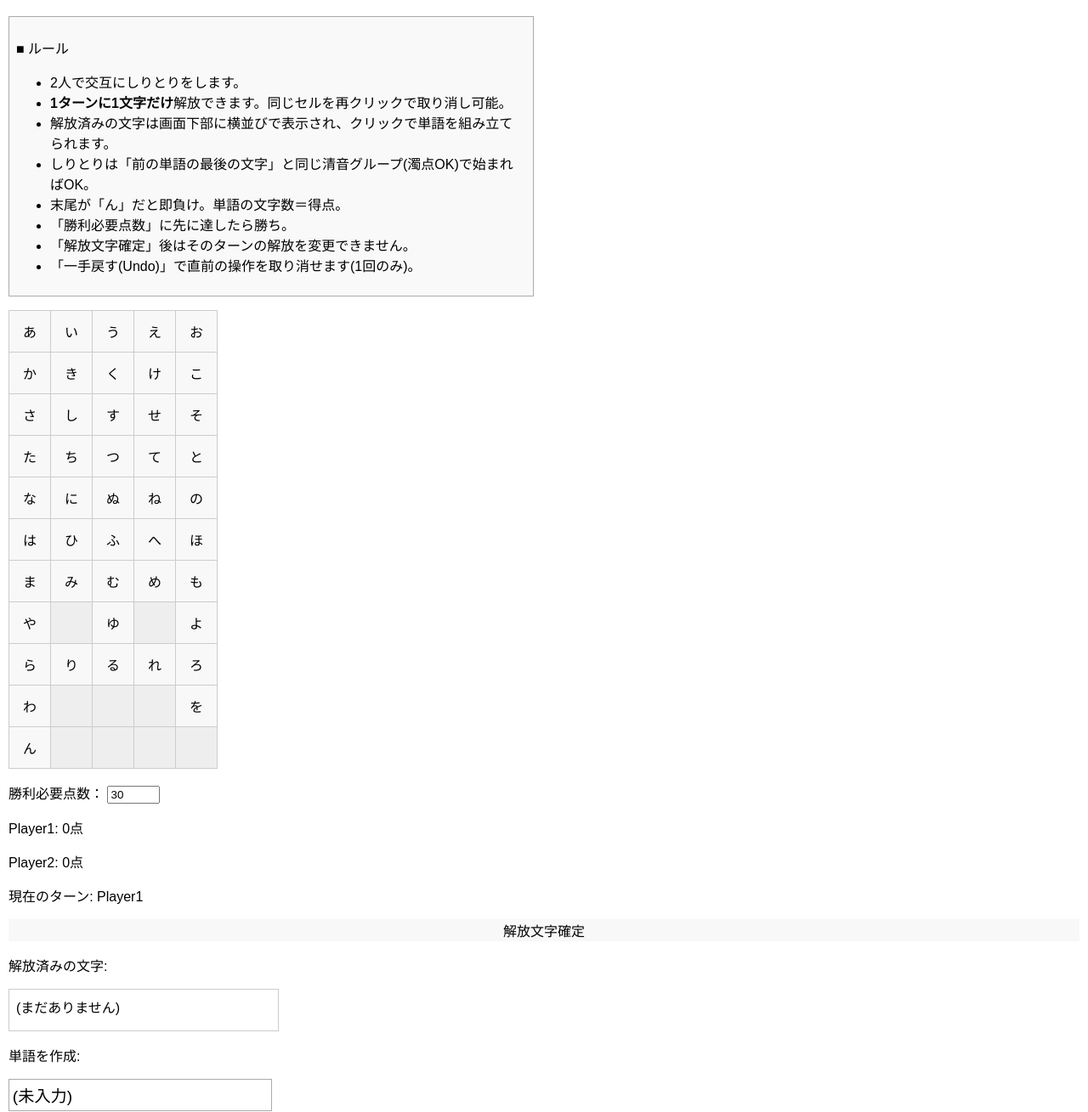
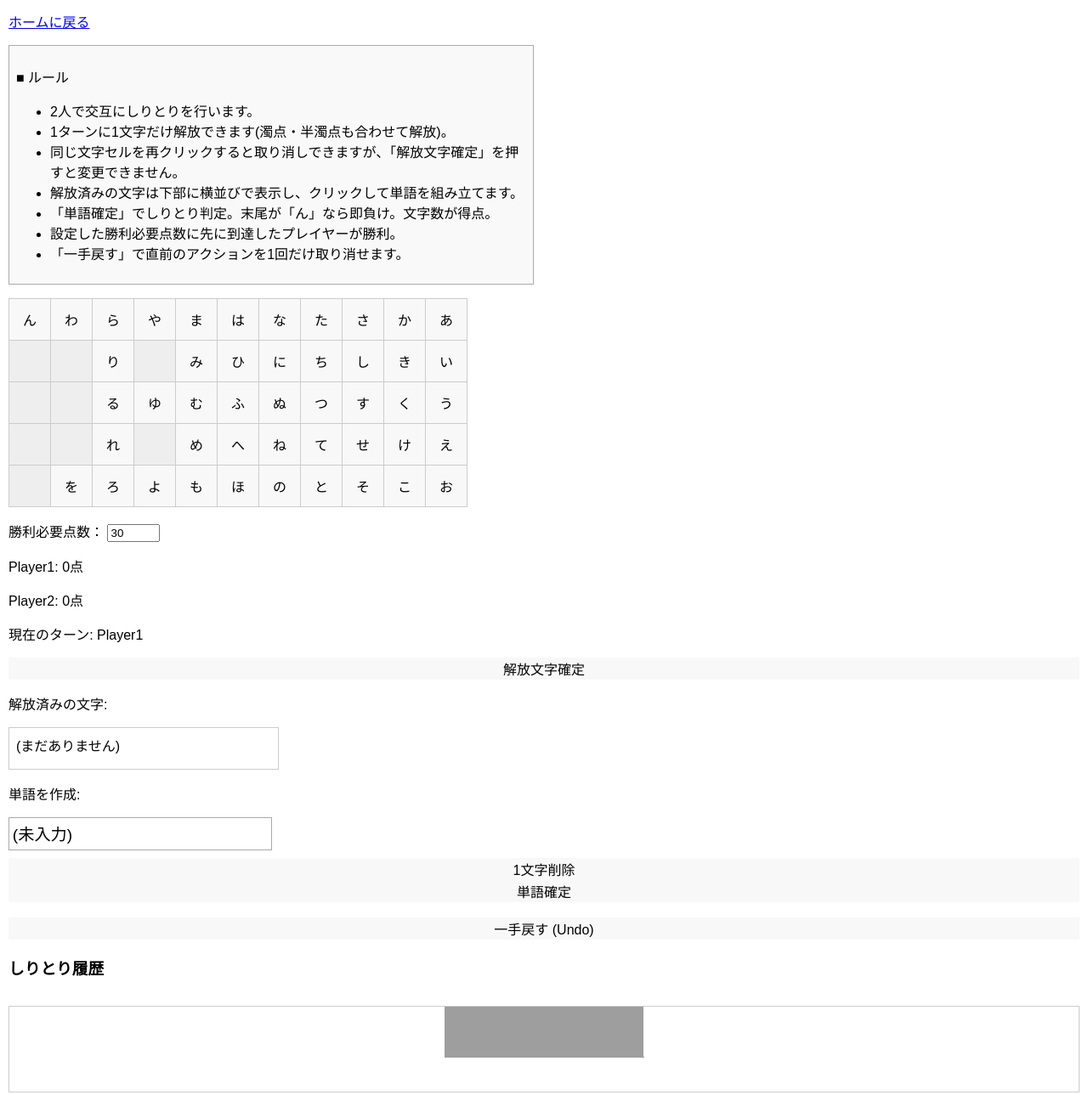
Before and after one commit to hondasan/shiritori, a plain HTML site: page index.html in a window 1280 px wide. Shown: the part 70-1379 px from the top of the page at 85% size. Drawn offline with Linux system fonts and the light colour scheme; grey boxes are pictures that could not be loaded.

Commit message:
Add files via upload

```diff
--- a/index.html
+++ b/index.html
@@ -4,11 +4,14 @@
   <meta charset="UTF-8">
   <!-- スマホで見やすいように -->
   <meta name="viewport" content="width=device-width, initial-scale=1.0">
-  <title>しりとりゲーム (1文字単位の解放)</title>
+  <title>しりとりゲーム</title>
   <style>
     body {
       font-family: sans-serif;
       margin: 10px;
+    }
+    h1 {
+      margin-bottom: 0.5em;
     }
     #gameRules {
       margin-bottom: 1em;
@@ -86,26 +89,35 @@
       display: inline-block;
       margin-right: 6px;
     }
+    /* 広告スペースのスタイル */
+    #adSpace {
+      margin-top: 2em;
+      border: 1px solid #ccc;
+      height: 100px; /* 高さは適宜調整 */
+      text-align: center;
+      line-height: 100px; /* 高さに合わせて縦中央寄せ */
+      color: #666;
+    }
   </style>
 </head>
 <body>
 
 <h1>しりとりゲーム</h1>
+<p><a href="https://hondasan.github.io/">ホームに戻る</a></p>
 <div id="gameRules">
   <p>■ ルール</p>
   <ul>
-    <li>2人で交互にしりとりをします。</li>
-    <li><strong>1ターンに1文字だけ</strong>解放できます。同じセルを再クリックで取り消し可能。</li>
-    <li>解放済みの文字は画面下部に横並びで表示され、クリックで単語を組み立てられます。</li>
-    <li>しりとりは「前の単語の最後の文字」と同じ清音グループ(濁点OK)で始まればOK。</li>
-    <li>末尾が「ん」だと即負け。単語の文字数＝得点。</li>
-    <li>「勝利必要点数」に先に達したら勝ち。</li>
-    <li>「解放文字確定」後はそのターンの解放を変更できません。</li>
-    <li>「一手戻す(Undo)」で直前の操作を取り消せます(1回のみ)。</li>
+    <li>2人で交互にしりとりを行います。</li>
+    <li>1ターンに1文字だけ解放できます(濁点・半濁点も合わせて解放)。</li>
+    <li>同じ文字セルを再クリックすると取り消しできますが、「解放文字確定」を押すと変更できません。</li>
+    <li>解放済みの文字は下部に横並びで表示し、クリックして単語を組み立てます。</li>
+    <li>「単語確定」でしりとり判定。末尾が「ん」なら即負け。文字数が得点。</li>
+    <li>設定した勝利必要点数に先に到達したプレイヤーが勝利。</li>
+    <li>「一手戻す」で直前のアクションを1回だけ取り消せます。</li>
   </ul>
 </div>
 
-<!-- 五十音表 (各セル1文字) -->
+<!-- 五十音表 (右端=あ行,左にか行...,最左=ん) -->
 <table id="letterTable"></table>
 
 <div class="scores">
@@ -137,26 +149,35 @@
   <div id="historyList"></div>
 </div>
 
+<!-- 下部広告スペース -->
+<div id="adSpace">
+  <a href="//af.moshimo.com/af/c/click?a_id=4903799&p_id=54&pc_id=54&pl_id=619" rel="nofollow" referrerpolicy="no-referrer-when-downgrade" attributionsrc><img src="//image.moshimo.com/af-img/0032/000000000619.gif" width="234" height="60" style="border:none;"></a><img src="//i.moshimo.com/af/i/impression?a_id=4903799&p_id=54&pc_id=54&pl_id=619" width="1" height="1" style="border:none;" loading="lazy">
+</div>
+
 <script>
-// -----------------------------------------
-// 1. 五十音を「1文字ずつ」テーブルに配置
-//    (10～11行 x 5列で46文字 + 'ん')
-// -----------------------------------------
-const tableLayout = [
-  ["あ","い","う","え","お"],
-  ["か","き","く","け","こ"],
-  ["さ","し","す","せ","そ"],
-  ["た","ち","つ","て","と"],
-  ["な","に","ぬ","ね","の"],
-  ["は","ひ","ふ","へ","ほ"],
-  ["ま","み","む","め","も"],
-  ["や","","ゆ","","よ"],
-  ["ら","り","る","れ","ろ"],
-  ["わ","","","", "を"],
-  ["ん","","","",""]
+// ============================================
+// 1. 「右端あ行」～「左端ん」という列定義
+//    5行×11列 (col10=あ行, col9=か行, ..., col0=ん)
+// ============================================
+const columns = [
+  // col0 (最左)
+  { base: "ん", rows: ["ん","","","",""] },
+  { base: "わ", rows: ["わ","","","","を"] },
+  { base: "ら", rows: ["ら","り","る","れ","ろ"] },
+  { base: "や", rows: ["や","","ゆ","","よ"] },
+  { base: "ま", rows: ["ま","み","む","め","も"] },
+  { base: "は", rows: ["は","ひ","ふ","へ","ほ"] },
+  { base: "な", rows: ["な","に","ぬ","ね","の"] },
+  { base: "た", rows: ["た","ち","つ","て","と"] },
+  { base: "さ", rows: ["さ","し","す","せ","そ"] },
+  { base: "か", rows: ["か","き","く","け","こ"] },
+  // col10 (最右)
+  { base: "あ", rows: ["あ","い","う","え","お"] },
 ];
 
-// 清音と濁点・半濁音の対応
+// 5行(0～4)、11列(0～10)
+
+// 清音→濁点・半濁点の対応マップ
 const variationMap = {
   "あ":["あ"], "い":["い"], "う":["う"], "え":["え"], "お":["お"],
   "か":["か","が"], "き":["き","ぎ"], "く":["く","ぐ"], "け":["け","げ"], "こ":["こ","ご"],
@@ -168,44 +189,45 @@ const variationMap = {
   "や":["や"], "ゆ":["ゆ"], "よ":["よ"],
   "ら":["ら"], "り":["り"], "る":["る"], "れ":["れ"], "ろ":["ろ"],
   "わ":["わ"], "を":["を"],
-  "ん":["ん"]
+  "ん":["ん"],
 };
 
-// -----------------------------------------
-// 2. ゲーム管理用の変数
-// -----------------------------------------
+// ============================================
+// 2. ゲーム管理変数
+// ============================================
 let currentPlayer = 1;
 let score1 = 0;
 let score2 = 0;
 let lastChar = null; // 前の単語の最後の文字
 let gameOver = false;
 
-let targetScore = 30; // ユーザー入力で変わる
+let targetScore = 30; // ユーザ入力で可変
 
-// 1ターンに1文字だけ。もし同じセルを再クリックでON/OFF可能。
-// 「解放文字確定」したら変更不可
-let thisTurnLetter = null;   // 今ターンでクリックした文字 (例: "か")
-let unlockFinalized = false; // 確定したかどうか
+// 1ターンに1文字だけ解放
+let thisTurnLetter = null;   // 現在ターンで押した文字(清音)
+let unlockFinalized = false; // 解放文字を確定したかどうか
 
-// 実際に「解放」されている文字全体(清音+濁点等を含む)
+// 解放済みの文字全体(清音+濁点等)
 let unlockedSet = new Set();
 
-// 単語作成用(画面に表示する)
+// 単語組み立て中
 let buildingWord = "";
 
-// Undo用(直前のアクション1回分)
+// 直前アクション(Undo用)
 let lastAction = null;
 
-// -----------------------------------------
-// 3. テーブル生成: 1文字1セル
-// -----------------------------------------
+// ============================================
+// 3. テーブル生成 (右端あ行～左端ん)
+// ============================================
 const letterTable = document.getElementById("letterTable");
 
 function createLetterTable() {
-  for (let r = 0; r < tableLayout.length; r++) {
+  // 5行 (row=0..4)
+  for (let row = 0; row < 5; row++) {
     const tr = document.createElement("tr");
-    for (let c = 0; c < tableLayout[r].length; c++) {
-      const letter = tableLayout[r][c];
+    // 11列 (col=0..10)
+    for (let col = 0; col < 11; col++) {
+      const letter = columns[col].rows[row]; // そのマスの1文字 or ""
       const td = document.createElement("td");
       if (!letter) {
         td.classList.add("empty");
@@ -213,7 +235,7 @@ function createLetterTable() {
       } else {
         const btn = document.createElement("button");
         btn.textContent = letter;
-        btn.addEventListener("click", () => handleLetterClick(letter, r, c));
+        btn.addEventListener("click", () => handleLetterClick(letter, row, col));
         td.appendChild(btn);
       }
       tr.appendChild(td);
@@ -223,99 +245,82 @@ function createLetterTable() {
 }
 createLetterTable();
 
-/**
- * セルをクリックしたとき:
- *  - 1ターンに1文字だけ。今ターンで未確定ならON/OFFできる。
- *  - 前のターンで解放したものは関係ない(解除不可)。
- */
+/** クリック: 1ターンに1文字だけ。再クリックで解除(確定前のみ) */
 function handleLetterClick(letter, row, col) {
   if (gameOver) return;
   if (unlockFinalized) {
-    // 既に「解放文字確定」している場合は変更不可
+    // このターンの解放文字を既に確定していれば変更不可
     return;
   }
 
-  // ベース文字(清音)を求める(例: "か"をクリック => base="か")
-  // ただし "が"セルなどがない以上、このまま"か"= "か"でOK
-  // (今回テーブルに濁点セルはないのでシンプル)
+  // ベース文字(清音)は letter そのもの(今回濁点セルは無い)
   const base = letter;
-  const group = variationMap[base]; // 例: "か" -> ["か","が"]
+  const group = variationMap[base];
 
-  // もし既に前のターンまでに解放された文字(=unlockedSetに含まれる)でも、
-  // 「このターンで押した文字」でなければ 解除はできない(=何もしない)
-  const alreadyGlobalUnlocked = group.some(ch => unlockedSet.has(ch));
-  if (alreadyGlobalUnlocked && thisTurnLetter !== base) {
-    // すでに前のターンで解放済みの文字は再クリックでOFFにできない
-    return;
+  // 既に解放済みの文字(前のターン)をOFFにできない
+  const alreadyGloballyUnlocked = group.some(ch => unlockedSet.has(ch));
+  if (alreadyGloballyUnlocked && thisTurnLetter !== base) {
+    return; // 以前のターンで解放された文字なので変更不可
   }
 
-  // 同じ文字を再度クリック -> OFFにする(取消)
+  // 同じ文字をクリック → 取り消し(OFF)
   if (thisTurnLetter === base) {
-    // OFFにする
+    // OFF
     group.forEach(ch => unlockedSet.delete(ch));
     unhighlightCell(row, col);
     thisTurnLetter = null;
-    // Undo登録
+    // Undo情報
     lastAction = {
       type: "unlockToggleOff",
       letter: base,
-      group,
-      row, col
+      group, row, col
     };
     updateUnlockedLettersUI();
     return;
   }
 
-  // まだこのターンで何も選んでいない場合
+  // まだ何も選んでいない場合
   if (!thisTurnLetter) {
-    // ONにする
+    // ON
     group.forEach(ch => unlockedSet.add(ch));
     highlightCell(row, col);
     thisTurnLetter = base;
-    // Undo登録
     lastAction = {
       type: "unlockOn",
       letter: base,
-      group,
-      row, col
+      group, row, col
     };
     updateUnlockedLettersUI();
     return;
   }
 
-  // このターンですでに別の文字を選んでいる -> 何もしない(1ターン1文字)
+  // 既に他の文字をこのターンでONにしているなら何もしない(1ターン1文字)
 }
 
-/** セルをハイライトする/解除する */
+/** セルにハイライトを付与/解除 */
 function highlightCell(row, col) {
-  const tr = letterTable.rows[row];
-  if (!tr) return;
-  const td = tr.cells[col];
-  if (!td) return;
+  const td = letterTable.rows[row].cells[col];
   const btn = td.querySelector("button");
   if (btn) {
     btn.classList.add("highlight");
   }
 }
 function unhighlightCell(row, col) {
-  const tr = letterTable.rows[row];
-  if (!tr) return;
-  const td = tr.cells[col];
-  if (!td) return;
+  const td = letterTable.rows[row].cells[col];
   const btn = td.querySelector("button");
   if (btn) {
     btn.classList.remove("highlight");
   }
 }
 
-// -----------------------------------------
-// 4. 「解放文字確定」ボタン
-// -----------------------------------------
+// ============================================
+// 4. 解放文字確定ボタン
+// ============================================
 const confirmUnlockBtn = document.getElementById("confirmUnlockBtn");
 confirmUnlockBtn.addEventListener("click", () => {
   if (gameOver) return;
   if (!thisTurnLetter) {
-    // 何も選んでいないときは確定できない
+    // 何も選んでいないと確定不可
     return;
   }
   unlockFinalized = true;
@@ -326,15 +331,13 @@ confirmUnlockBtn.addEventListener("click", () => {
   };
 });
 
-// -----------------------------------------
-// 5. 解放済み文字を画面下に横並びで表示
-//    クリックで単語に追加
-// -----------------------------------------
+// ============================================
+// 5. 解放済み文字の横並び表示
+// ============================================
 const unlockedLettersContainer = document.getElementById("unlockedLettersContainer");
-
 function updateUnlockedLettersUI() {
   unlockedLettersContainer.innerHTML = "";
-  const arr = Array.from(unlockedSet).sort(); // ひらがな順に並べる(簡易)
+  const arr = Array.from(unlockedSet).sort();
   if (arr.length === 0) {
     unlockedLettersContainer.textContent = "(まだありません)";
     return;
@@ -352,15 +355,15 @@ function updateUnlockedLettersUI() {
   }
 }
 
-// 単語作成表示
+// 単語組み立て表示
 const currentWordDisplay = document.getElementById("currentWordDisplay");
 function updateBuildingWordDisplay() {
   currentWordDisplay.textContent = buildingWord || "(未入力)";
 }
 
-// -----------------------------------------
-// 6. 単語入力(作成) → しりとり判定
-// -----------------------------------------
+// ============================================
+// 6. 単語確定 (しりとり判定)
+// ============================================
 const deleteCharBtn = document.getElementById("deleteCharBtn");
 deleteCharBtn.addEventListener("click", () => {
   if (buildingWord.length > 0) {
@@ -381,26 +384,26 @@ confirmWordBtn.addEventListener("click", () => {
     alert("ひらがな以外の文字が含まれています。");
     return;
   }
+  // 前の単語があればしりとりチェック
   if (lastChar !== null) {
     if (!checkShiritoriRule(lastChar, word[0])) {
       alert(`前の単語の最後「${lastChar}」と同じ清音で始まっていません。`);
       return;
     }
   }
-  // 解放されている文字だけでできているか
+  // 解放済み文字のみで構成されているか
   for (const ch of word) {
     if (!unlockedSet.has(ch)) {
       alert(`解放されていない文字「${ch}」が含まれています。`);
       return;
     }
   }
-  // 末尾「ん」 => 負け
+  // 末尾「ん」で終わるなら即負け
   const lastC = word[word.length - 1];
   if (lastC === "ん") {
     alert(`「ん」で終わったため、Player${currentPlayer}の負けです。`);
     addHistory(word);
     gameOver = true;
-    // Undo登録
     lastAction = {
       type: "word",
       word,
@@ -414,7 +417,7 @@ confirmWordBtn.addEventListener("click", () => {
     return;
   }
 
-  // 得点を加算
+  // 得点加算
   const points = word.length;
   if (currentPlayer === 1) {
     score1 += points;
@@ -423,7 +426,6 @@ confirmWordBtn.addEventListener("click", () => {
     score2 += points;
     document.getElementById("score2").textContent = score2;
   }
-
   addHistory(word);
 
   // Undo登録
@@ -449,7 +451,7 @@ confirmWordBtn.addEventListener("click", () => {
     lastAction.wasGameOver = true;
   }
 
-  // しりとり用に最後の文字記録
+  // しりとり用に最後の文字を記憶
   lastChar = lastC;
 
   // 単語クリア
@@ -460,14 +462,14 @@ confirmWordBtn.addEventListener("click", () => {
   endTurn();
 });
 
-/** 濁点OKのしりとりチェック */
+// 濁点OKのしりとりチェック
 function checkShiritoriRule(lastCh, firstCh) {
   const baseLast = getBaseLetter(lastCh);
   const baseFirst = getBaseLetter(firstCh);
-  return baseLast === baseFirst;
+  return (baseLast === baseFirst);
 }
 function getBaseLetter(ch) {
-  // variationMapから探す
+  // variationMap をチェック
   for (const [base, group] of Object.entries(variationMap)) {
     if (group.includes(ch)) {
       return base;
@@ -476,7 +478,7 @@ function getBaseLetter(ch) {
   return ch; // fallback
 }
 
-/** しりとり履歴 */
+/** 履歴に表示 */
 const historyList = document.getElementById("historyList");
 function addHistory(word) {
   const span = document.createElement("span");
@@ -487,18 +489,15 @@ function addHistory(word) {
 
 /** ターン終了 */
 function endTurn() {
-  // 次のプレイヤーへ
   currentPlayer = (currentPlayer === 1) ? 2 : 1;
   document.getElementById("currentPlayer").textContent = `Player${currentPlayer}`;
-
-  // 今ターンの選択をリセット
   thisTurnLetter = null;
   unlockFinalized = false;
 }
 
-// -----------------------------------------
+// ============================================
 // 7. Undo (一手戻す)
-// -----------------------------------------
+// ============================================
 const undoBtn = document.getElementById("undoBtn");
 undoBtn.addEventListener("click", () => {
   if (!lastAction) {
@@ -506,16 +505,13 @@ undoBtn.addEventListener("click", () => {
     return;
   }
   if (lastAction.wasGameOver) {
-    // ゲームオーバー取り消し
     gameOver = false;
   }
+  const action = lastAction;
+  lastAction = null;
 
-  const action = lastAction;
-  lastAction = null; // 1回だけ
-
-  switch (action.type) {
+  switch(action.type) {
     case "unlockOn": {
-      // 解放を取り消す
       const { letter, group, row, col } = action;
       group.forEach(ch => unlockedSet.delete(ch));
       unhighlightCell(row, col);
@@ -525,7 +521,7 @@ undoBtn.addEventListener("click", () => {
       break;
     }
     case "unlockToggleOff": {
-      // OFFを取り消す => ONに戻す
+      // OFFを取り消し => ONに戻す
       const { letter, group, row, col } = action;
       group.forEach(ch => unlockedSet.add(ch));
       highlightCell(row, col);
@@ -533,19 +529,18 @@ undoBtn.addEventListener("click", () => {
       break;
     }
     case "unlockFinalize": {
-      // 確定を取り消す
+      // 解放確定を取り消す
       unlockFinalized = false;
       break;
     }
     case "word": {
-      // 単語入力を取り消す
+      // 単語入力取り消し
       const { word, points, oldLastChar, newLastChar, player, element } = action;
-
-      // 履歴を消す
+      // 履歴から削除
       if (element && element.parentNode) {
         element.parentNode.removeChild(element);
       }
-      // スコア戻し
+      // スコア巻き戻し
       if (points > 0) {
         if (player === 1) {
           score1 -= points;
@@ -555,25 +550,23 @@ undoBtn.addEventListener("click", () => {
           document.getElementById("score2").textContent = score2;
         }
       }
-      // 最後の文字を戻す
+      // しりとり末尾を戻す
       lastChar = oldLastChar;
-      // プレイヤーを戻す
+      // プレイヤーも巻き戻し
       currentPlayer = player;
       document.getElementById("currentPlayer").textContent = `Player${currentPlayer}`;
-      // buildingWordはとりあえず空にしておく
+      // buildingWordはとりあえず空に
       buildingWord = "";
       updateBuildingWordDisplay();
-      // ターンも巻き戻すかどうかは設計次第(ここでは簡易的にプレイヤーを戻すだけ)
       break;
     }
   }
-
   updateUnlockedLettersUI();
 });
 
-// -----------------------------------------
-// 8. 勝利必要点数(ユーザー指定)
-// -----------------------------------------
+// ============================================
+// 8. 勝利必要点数
+// ============================================
 const targetScoreInput = document.getElementById("targetScoreInput");
 targetScoreInput.addEventListener("change", () => {
   const val = parseInt(targetScoreInput.value, 10);
@@ -582,7 +575,7 @@ targetScoreInput.addEventListener("change", () => {
   }
 });
 
-// 初期表示
+// 初期状態のUIを更新
 updateBuildingWordDisplay();
 updateUnlockedLettersUI();
 </script>
```
